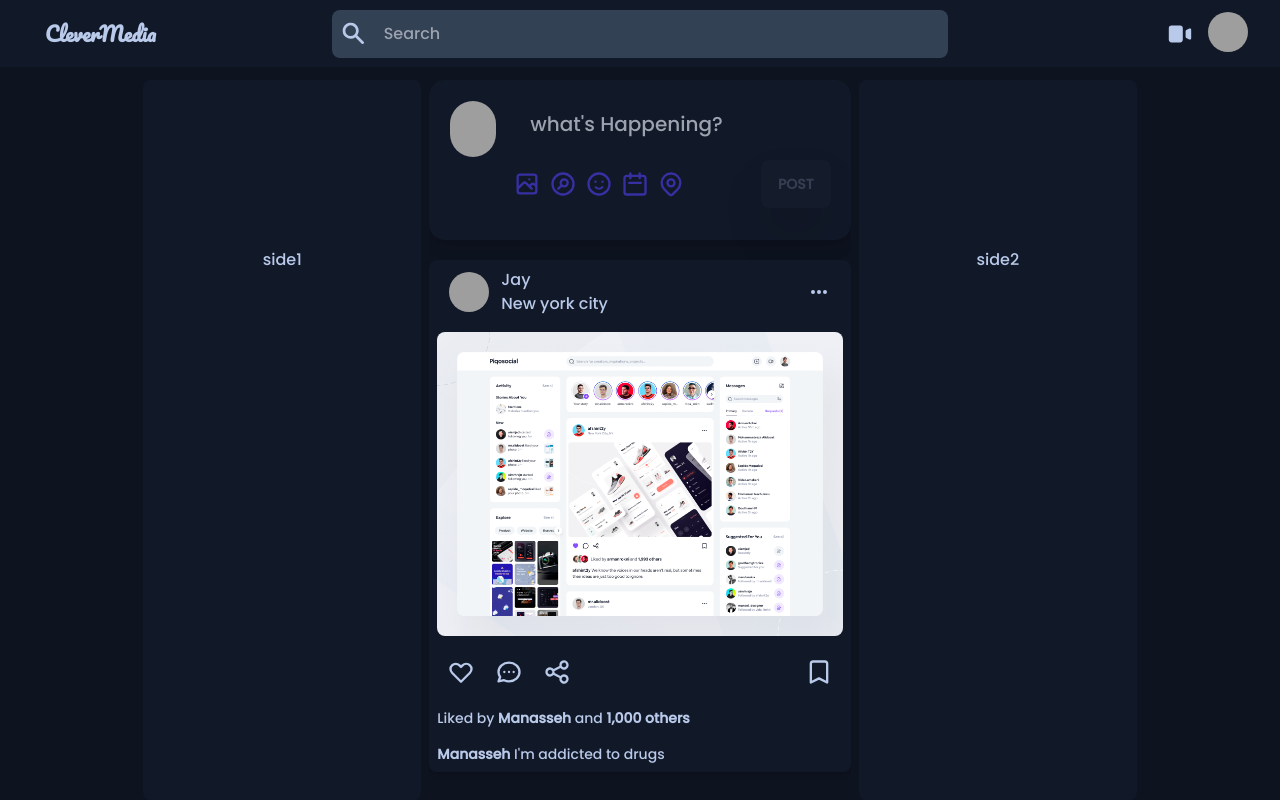
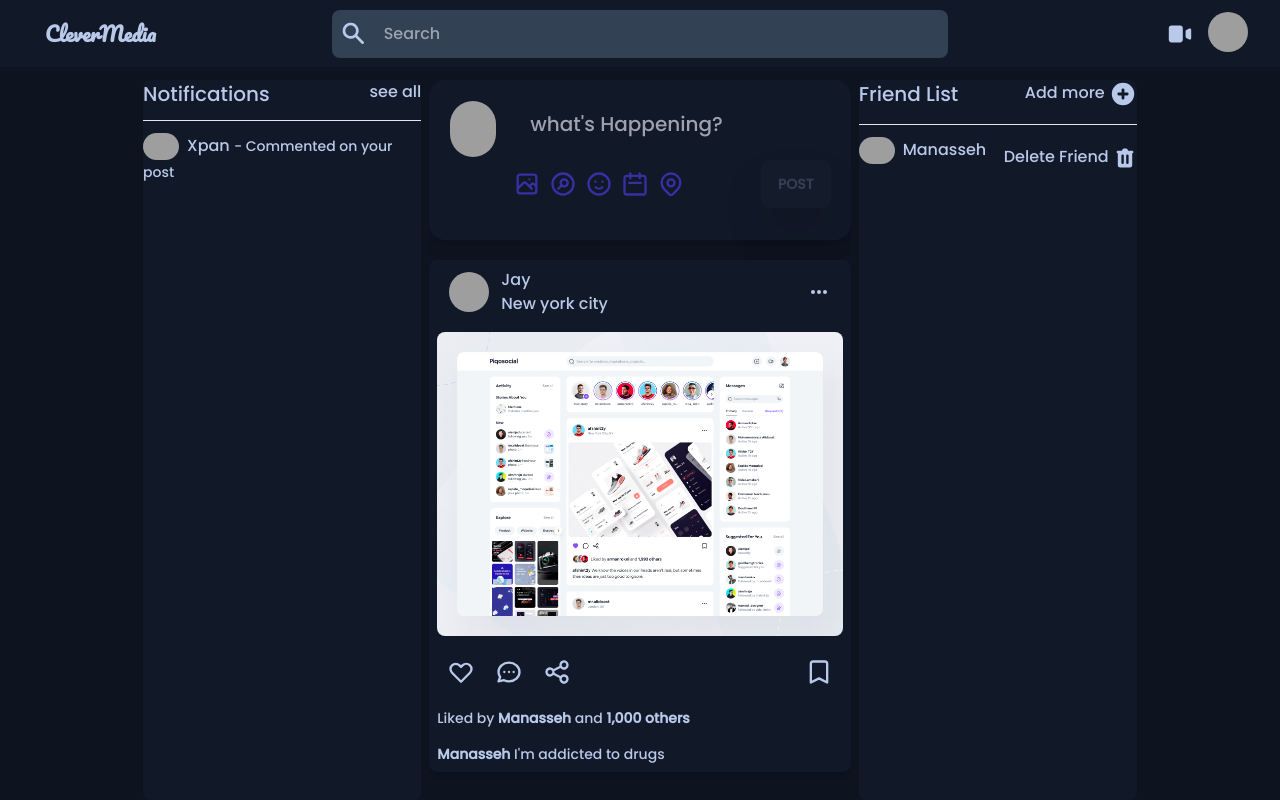
Before and after one commit to manaboy-07/CleverMedia-FE, a React (Create React App) app: page /main in a window 1280 px wide. Built offline with nearby package versions, Linux system fonts and the light colour scheme; grey boxes are pictures that could not be loaded.

Commit message:
added side cols notifications on the left and friend list on the right

```diff
--- /dev/null
+++ b/src/pages/Friends.js
@@ -0,0 +1,20 @@
+import React from "react";
+import {
+
+    TrashIcon
+  } from "@heroicons/react/solid";
+
+export default function Friends(){
+    return(
+        <div>
+            <div className="flex justify-between mt-3">
+                    <div>
+                    <img className="w-9 mr-2 rounded-full inline"src="https://api.lorem.space/image/face?hash=33791" />
+                    Manasseh</div>
+
+                  <div className="mt-2">Delete Friend <TrashIcon className="lg:w-6 w-4 inline"/></div>
+              </div>
+
+        </div>
+    )
+}
--- a/src/pages/MainPage.js
+++ b/src/pages/MainPage.js
@@ -3,6 +3,12 @@ import Navbar from "../components/mainpage/NavbarMain";
 import PageTransition from "../components/PageTransition";
 import Post from "../components/Post";
 import InputBox from "../components/mainpage/InputBox";
+import {
+  PlusCircleIcon,
+
+} from "@heroicons/react/solid";
+import Notify from "./Notifications";
+import Friends from "./Friends";
 
 function MainPage() {
   return (
@@ -12,10 +18,7 @@ function MainPage() {
         <div className="grid grid-cols-9 gap-2 md:mx-0 mx-2">
           <div className="md:col-span-1 lg:block hidden"></div>
           <div className="col-span-2 bg-base-100 rounded-lg  h-[90vh] sm:block hidden  ">
-            {/* placeholder*/}
-            <div className="flex items-center justify-center  h-1/2 w-full">
-              side1
-            </div>
+            <Notify/>
           </div>
           <div className="lg:col-span-3 sm:col-span-5 col-span-9 h-[90vh]   overflow-x-scroll">
             {/* placeholder*/}
@@ -29,11 +32,16 @@ function MainPage() {
           </div>
           {/* ..... */}
           <div className="col-span-2 sm:block hidden bg-base-100 rounded-lg h-[90vh]">
-            {/* placeholder*/}
-            <div className="flex items-center  justify-center h-1/2 w-full">
-              side2
-            </div>
+             <div className="flex justify-between" >
+                <div className="text-xl mr-10">Friend List</div>
+                <div>Add more <PlusCircleIcon className="lg:w-7 w-5 inline cursor-pointer"/> </div>
+              </div>
+              <hr className="mt-4"/>
+              <div className="my-3">
+                <Friends/>
+                </div>
           </div>
+
           <div className="md:col-span-1 lg:block hidden"></div>
         </div>
       </div>
--- /dev/null
+++ b/src/pages/Notifications.js
@@ -0,0 +1,18 @@
+import React from "react";
+
+export default function Notify(){
+    return(
+        <div>
+              <div className="flex justify-between" >
+         <div className="text-xl mr-10">Notifications</div>
+         <div>see all </div>
+         </div>
+         <hr className="mt-3"/>
+         <div className="mt-3">
+            <img className="w-9 mr-2 rounded-full inline"src="https://api.lorem.space/image/face?hash=33791" />
+            Xpan <span className="text-sm"> - Commented on your post</span>
+            </div>
+        </div>
+
+    )
+}
```
